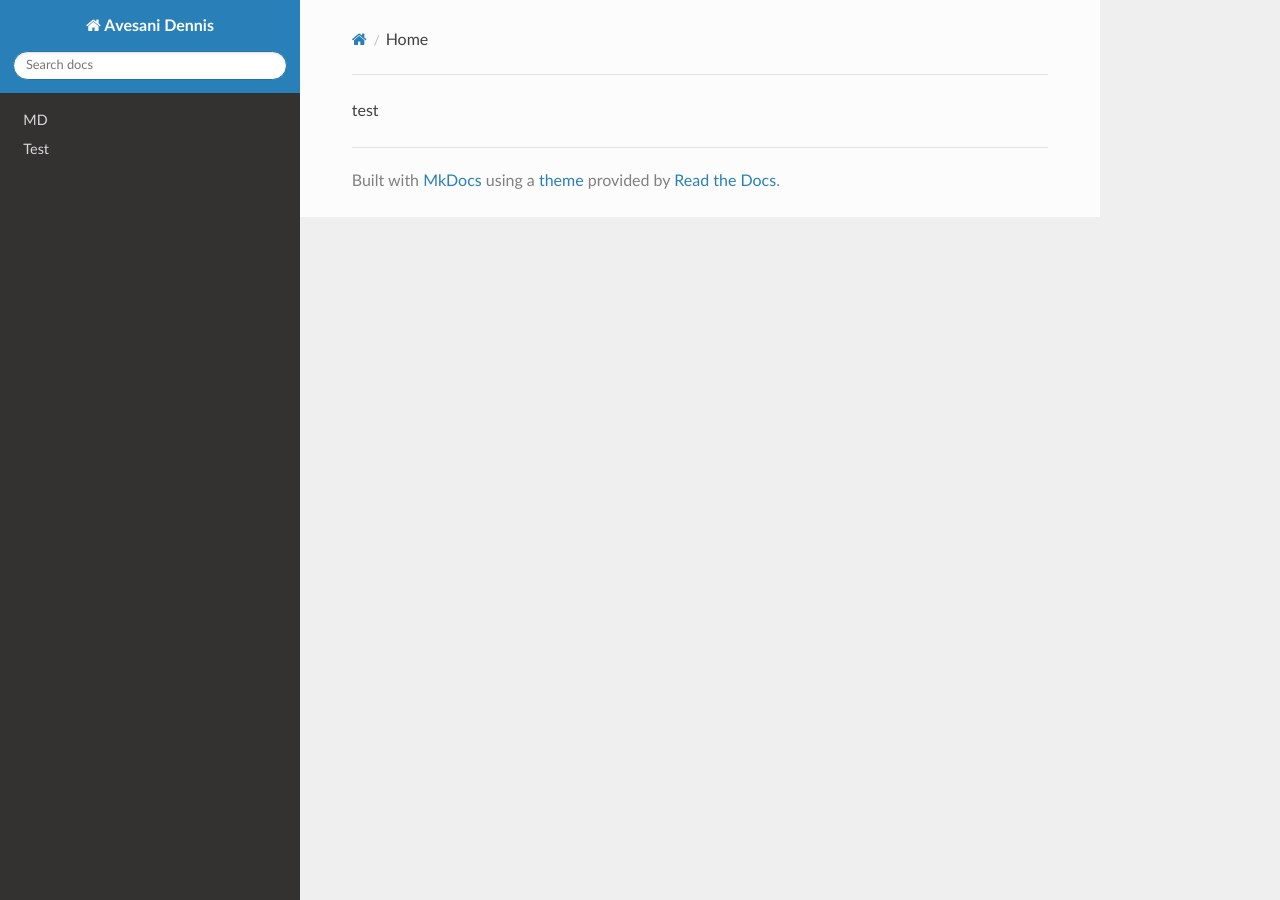
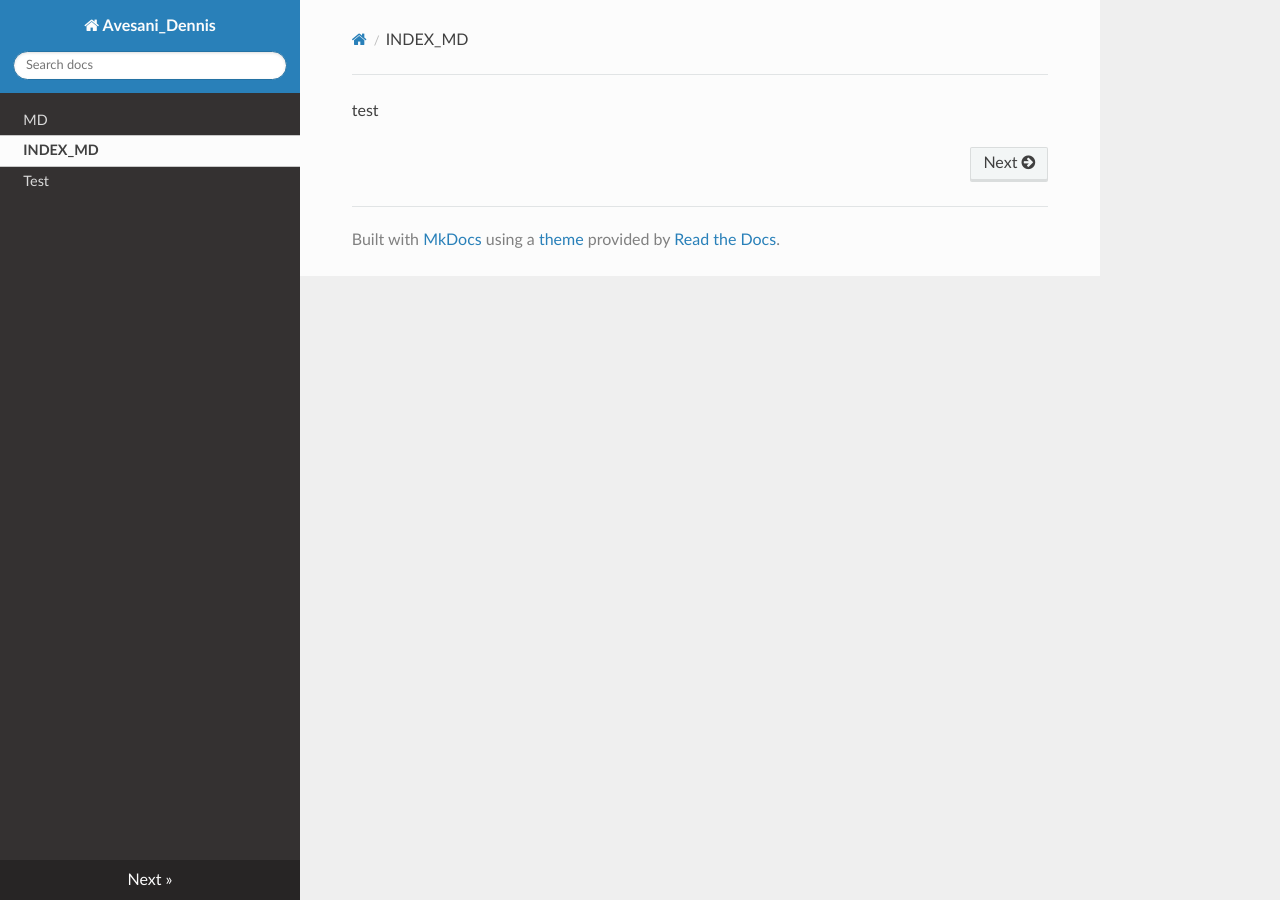
Before and after one commit to avesanidennis/AvesaniDennis-5AI-2020-2021-, an MkDocs documentation site: the page built from docs/index.md, in a window 1280 px wide. Built offline with MkDocs 1.6.1, drawn with Linux system fonts in a browser that asks for light colours; nearby versions of some CDN libraries.

Commit message:
Update mkdocs.yml

```diff
--- a/mkdocs.yml
+++ b/mkdocs.yml
@@ -1,7 +1,9 @@
-site_name: Avesani Dennis
+site_name: Avesani_Dennis
 
 nav:
+
     - 'MD': 'README.md'
+    - 'INDEX_MD': 'index.md'
     - 'Test': 'test.txt'
 theme:
     name: readthedocs
```
